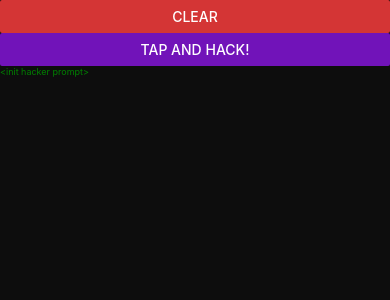
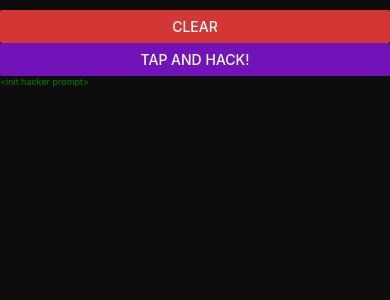
Before and after one commit to SovietLada/HackerTyper, a React Native app: screen / in a window 390 px wide. Shown: the top 300 px of the page. Built offline with nearby package versions, Linux system fonts and the light colour scheme.

Commit message:
Added nice padding

```diff
--- a/App.js
+++ b/App.js
@@ -5,7 +5,8 @@ import TextDisplay from './TextDisplay'
 const styles = StyleSheet.create({
   container: {
     flex: 1,
-    backgroundColor: '#0d0d0d'
+    backgroundColor: '#0d0d0d',
+    paddingTop: 10
   }
 })
 
```
